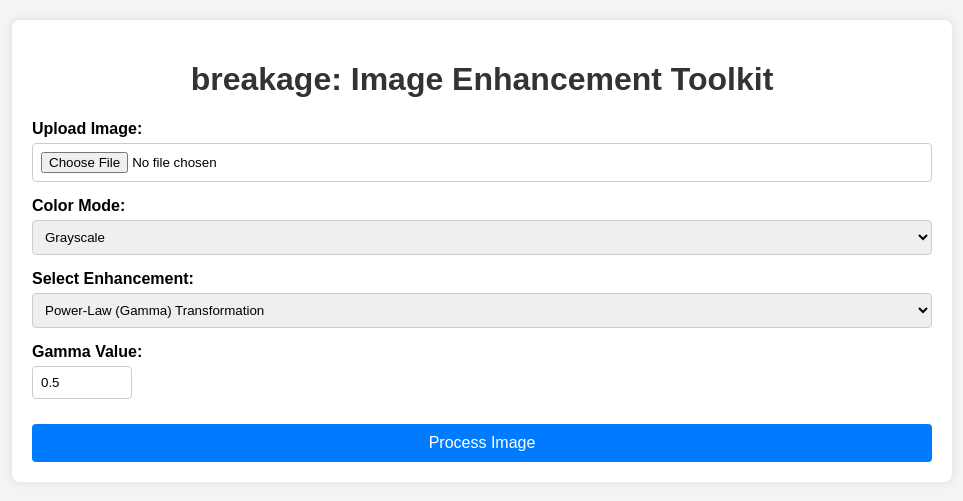
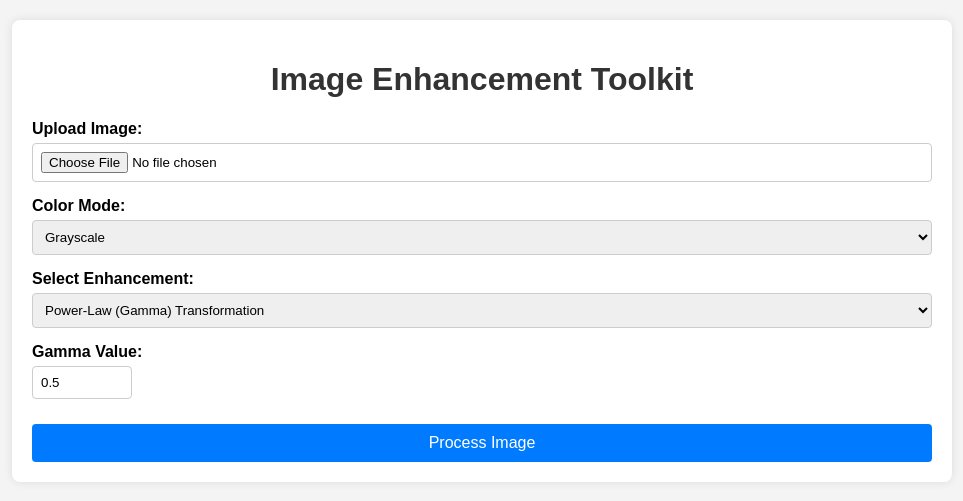
Before and after one commit to adhamashraf7788/Image-Enhancement-Tool-Kit, a Flask app: page / in a window 1280 px wide. Shown: the top 501 px of the page, without its empty margins (158-1121 px from the left). Run offline with Flask 3, Linux system fonts and the light colour scheme.

Commit message:
edited title

```diff
--- a/templates/index.html
+++ b/templates/index.html
@@ -11,7 +11,7 @@
   </head>
   <body>
     <div class="container">
-      <h1>breakage: Image Enhancement Toolkit</h1>
+      <h1>Image Enhancement Toolkit</h1>
       <form method="post" enctype="multipart/form-data">
         <div class="form-group">
           <label for="file">Upload Image:</label>
```
